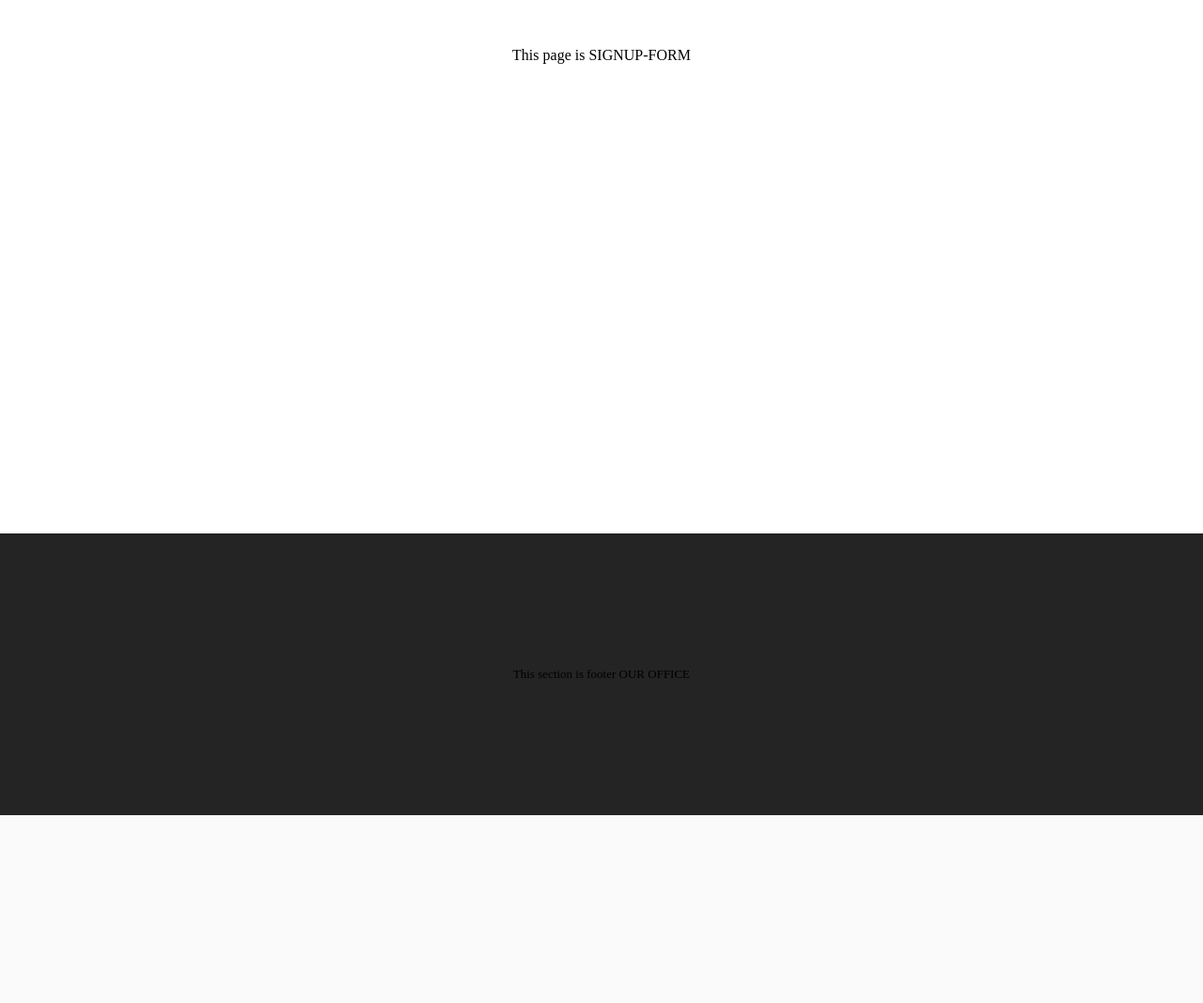
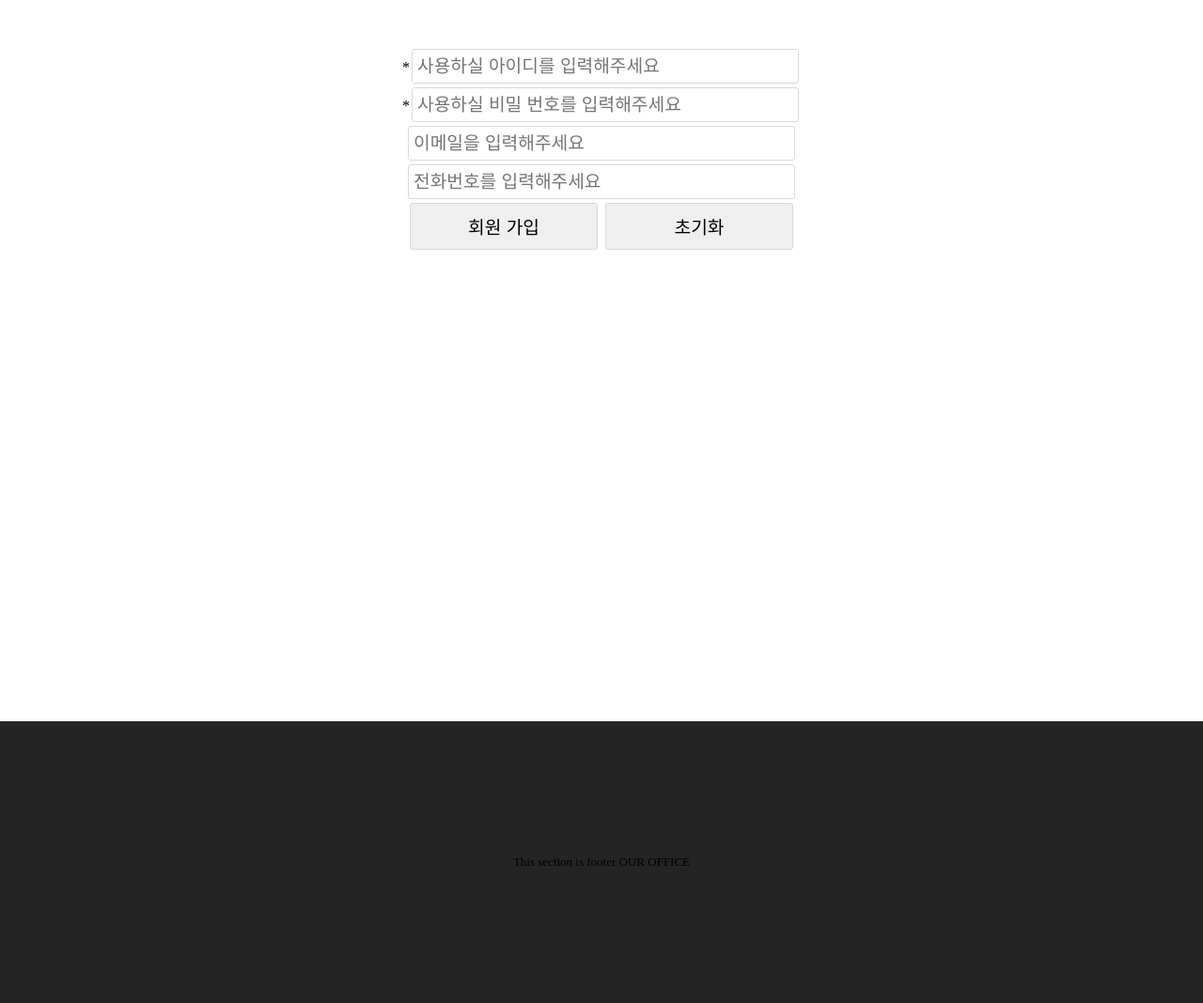
Before and after one commit to dwac377/Java_wep_model2, a Java web app: page /view/member/signup_form.jsp in a window 1280 px wide. Shown: the part 112-1180 px from the top of the page at 94% size. Before the commit the page ends 980 px from the top, so only its background shows below. Run offline with Tomcat 11, a stand-in JSP engine, Linux system fonts and the light colour scheme.

Commit message:
다이나믹

```diff
--- a/diaryServicePjt/src/main/webapp/res/css/common.css
+++ b/diaryServicePjt/src/main/webapp/res/css/common.css
@@ -13,3 +13,25 @@ a {
 a:hover {
 	text-decoration: underline;
 }
+
+.basic_input {
+	width: 400px;
+    height: 15px;
+    padding: 10px 5px;
+    margin: 2px;
+    border: 1px solid #dadada;
+    border-radius: 3px;
+    font-size: 1.2em;
+    outline: none;
+}
+
+.basic_input_button {
+	width: 200px;
+    padding: 10px 5px;
+    margin: 2px;
+    border: 1px solid #dadada;
+    border-radius: 3px;
+    font-size: 1.2em;
+    outline: none;
+	cursor: pointer;
+}
--- /dev/null
+++ b/diaryServicePjt/src/main/webapp/res/css/member/signup_form.css
@@ -0,0 +1,31 @@
+article {
+	width: 1000px;
+	margin: 50px auto 500px;
+}
+
+article div.art_wrap {
+	text-align: center;
+}
+
+/*
+article div.art_wrap input {
+
+    width: 400px;
+    height: 15px;
+    padding: 10px 5px;
+    margin: 2px;
+    border: 1px solid #dadada;
+    border-radius: 3px;
+    font-size: 1.2em;
+    outline: none;
+
+} common으로 이전 */
+
+/*
+article div.art_wrap input[type="button"],
+article div.art_wrap input[type="reset"] {
+
+    width: 200px;
+    height: auto;
+    cursor: pointer;
+} common으로 이전 */
--- /dev/null
+++ b/diaryServicePjt/src/main/webapp/view/include/member/member.jsp
@@ -0,0 +1,30 @@
+<%@ page language="java" contentType="text/html; charset=UTF-8"
+    pageEncoding="UTF-8"%>
+
+
+<script>
+
+	function signupForm() {
+		console.log('signupForm()!')
+
+
+		let form = document.signup_form;
+		console.log(form);
+
+		if(form.memId.value === '') {
+
+			alert('마 아이디 입력 와 안 하노!')
+			form.memId.focus();
+
+		} else if (form.memPw.value === '') {
+
+			alert('마 비밀번호 입력 와 안 하노!')
+			form.memId.focus();
+
+		} else {
+			form.submit();
+		}
+	}
+
+
+</script>
--- a/diaryServicePjt/src/main/webapp/view/include/title.jsp
+++ b/diaryServicePjt/src/main/webapp/view/include/title.jsp
@@ -1,5 +1,6 @@
 <%@ page language="java" contentType="text/html; charset=UTF-8"
     pageEncoding="UTF-8"%>
+
 <link href="./res/css/common.css" rel="stylesheet" type="text/css">
 
 <title>OUR DIARY</title>
--- a/diaryServicePjt/src/main/webapp/view/member/signup_form.jsp
+++ b/diaryServicePjt/src/main/webapp/view/member/signup_form.jsp
@@ -6,7 +6,14 @@
 <meta charset="UTF-8">
 <jsp:include page="../include/title.jsp"></jsp:include>
 
-<link href="./res/css/index.css" rel="stylesheet" type="text/css">
+<link
+	href="./res/css/member/signup_form.css"
+	rel="stylesheet"
+	type="text/css">
+
+
+<jsp:include page="../include/member/member.jsp"></jsp:include>
+
 
 </head>
 <body>
@@ -17,7 +24,29 @@
 
 	<article>
 		<div class="art_wrap">
-			This page is SIGNUP-FORM
+
+			<form action="<%= request.getContextPath()%>/signun_confirm.mem"
+					name="signup_form"
+					method="post">
+
+					*<input class="basic_input" type="text" name="memId"
+						placeholder="사용하실 아이디를 입력해주세요">
+					<br>
+					*<input class="basic_input" type="password" name="memPw"
+						placeholder="사용하실 비밀 번호를 입력해주세요">
+					<br>
+					<input class="basic_input" type="email" name="memMail"
+						placeholder="이메일을 입력해주세요">
+					<br>
+					<input class="basic_input" type="text" name="memPhone"
+						placeholder="전화번호를 입력해주세요">
+					<br>
+					<input class="basic_input_button" type="button" value="회원 가입"
+						onclick="signupForm();">
+
+					<input class="basic_input_button" type="reset" value="초기화">
+
+				</form>
 		</div>
 	</article>
 
```
Also changed, not shown: diaryServicePjt/src/main/java/com/office/member/MemberController.java (+18 -2 lines), diaryServicePjt/src/main/java/com/office/member/MemberDaoForMySQL.java (+118 -4 lines), diaryServicePjt/src/main/java/com/office/member/MemberServiceForDW.java (+15 -2 lines), diaryServicePjt/src/main/webapp/WEB-INF/lib/mysql-connector-j-26.10.0.jar (added), 2 other files.
